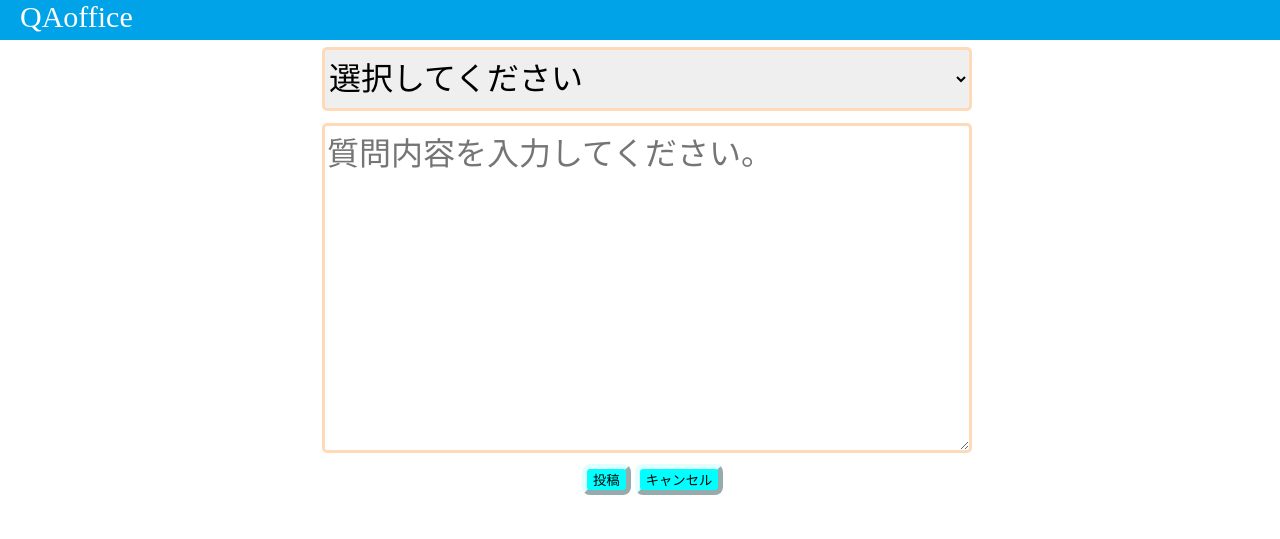
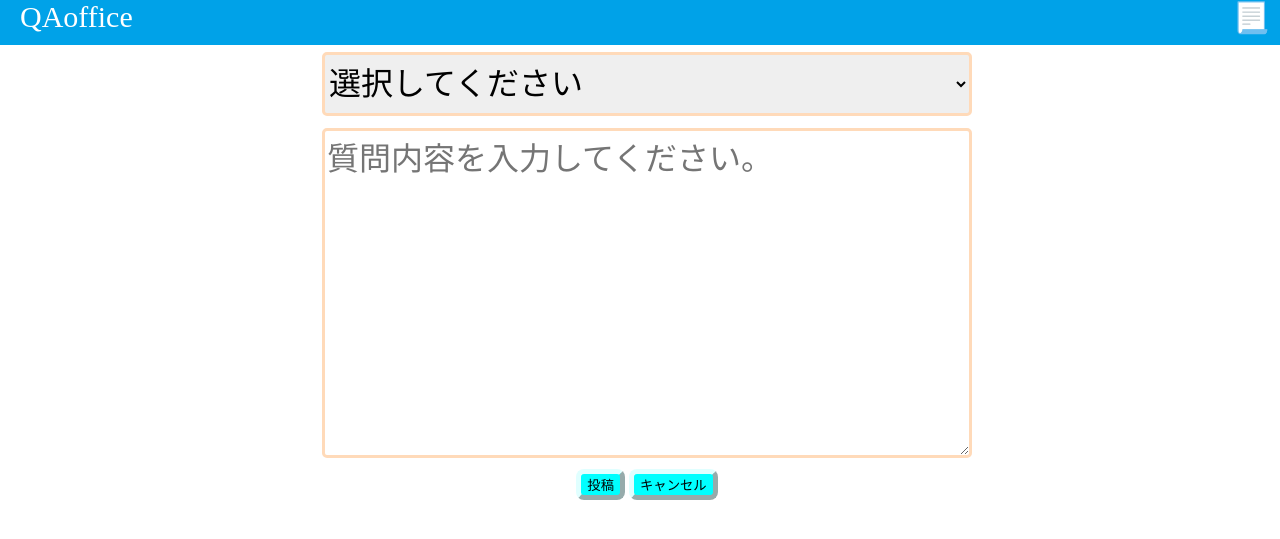
Before and after one commit to webdbhosei/QAoffice, a Django app: page /post/question in a window 1280 px wide. Shown: the top 539 px of the page. Run offline with Django 3.2, Linux system fonts and the light colour scheme; data that the repository does not hold is empty.

Commit message:
7/26 small changes

```diff
--- a/static/KY/KY_0141.css
+++ b/static/KY/KY_0141.css
@@ -6,15 +6,19 @@ body{
 header,footer{
   display: none;
   width:100%;
-  height:40px;
+  height:1.5em;
   background-color: #00a2e8;
   padding-left: 20px;
   color:#fff;
   font-size: 30px;;
 }
-header label{
+header .home,.list{
   user-select: none;
   cursor: pointer;
+}
+header .list{
+  float: right;
+  margin-right:1em;
 }
 #prev{
   position: fixed;
@@ -88,6 +92,7 @@ header label{
   position:fixed;
   left:50%;
   margin: 0em -20em;
+  text-align: center;
 }
 #QuestionContent,#QuestionSubject,#id_subject{
   font-size: 32px;
@@ -115,9 +120,10 @@ header label{
   border-radius: 8px;
   border-color: #e0ffff;
   cursor: pointer;
-  position: relative;
-  left: 40%;
 }
 .button:active{
   border-style: inset;
 }
+#alert{
+  user-select: none;
+}
--- a/static/KY/KY_0141.js
+++ b/static/KY/KY_0141.js
@@ -59,9 +59,8 @@ const setTags=()=>{
 // }
 
 const submitQuestion=(event)=>{
-  event.stopPropagation();
   if(!$("#id_subject").val()||!$("#QuestionContent").val()){
-    showAlert("タイトルと質問内容は入力必須です。");
+    showAlert("科目と質問内容は入力必須です。");
     return false;
   }
   let data={'SUBJECT':$("#QuestionSubject").val(),'CONTENT':$("#QuestionContent").val(),'TAGS':JSON.stringify(TagSet)};
@@ -78,6 +77,7 @@ $(document).ready(()=>{
   $("#QuestionContentWrapper").children().attr({'id':"QuestionContent",'placeholder':"質問内容を入力してください。"});
   // $("#QuestionSubject").attr({'type':"hidden",'value':'Temporary subject'})
   $("#id_subject option").first().html('選択してください').attr({'hidden':true});
+  $("#QuestionContent").on("keydown",ev=>{if(ev.keyCode==13)$("#QuestionForm").submit();});
   $("#QuestionForm").on("submit",submitQuestion)
   $("#tagEdit").on("click",()=>{
     showTagEditor();
@@ -88,9 +88,7 @@ $(document).ready(()=>{
     $("#QuestionTags").val(JSON.stringify(TagSet));
     hideTagEditor();
   })
-  $("#TagCancel").on("click",()=>{
-    hideTagEditor();
-  })
+  $("#TagCancel").on("click",()=>hideTagEditor());
   $("#Tags").on("click",".removetag",(event)=>{
     event.stopPropagation();
     let parent=event.target.parentNode;
@@ -98,7 +96,8 @@ $(document).ready(()=>{
     parent.remove();
     $("#TagName").focus();
   })
-  $(".home").on("click",()=>{window.location.href="post:list_question"})
+  $(".home").on("click",()=>{window.location.href="/"}).attr({'title':"indexページにジャンプします。"});
+  $(".list").on("click",()=>{window.location.href="/post/questions"}).attr({'title':"質問一覧にジャンプします。"});
   $("#main,header").show();
   $("#prev").fadeOut(1000,()=>$("#prev").remove());
 })
--- a/templates/entry/KY/KY_0141.html
+++ b/templates/entry/KY/KY_0141.html
@@ -7,7 +7,10 @@
     <link rel="stylesheet" type="text/css"href="{% static 'KY/KY_0141.css' %}">
   </head>
   <body>
-    <header><label class="home"onclick="()=>window.location.href='/'">QAoffice</label></header>
+    <header>
+      <label class="home">QAoffice</label>
+      <label class="list">📃</label>
+    </header>
     <div id="prev">
         <div>
             <p><b>Loading...</b></p>
@@ -35,7 +38,7 @@
           {% csrf_token %}
           <input id="tagEdit"type="hidden"value="タグを編集"class="button">
           <input id="QuestionSubmit"type="submit"value="投稿"class="button">
-          <input id="QuestionCancel"type="button"value="キャンセル"class="button home">
+          <input id="QuestionCancel"type="button"value="キャンセル"class="button list">
           <input id="QuestionTags"type="hidden">
         </div>
       </form>
```
